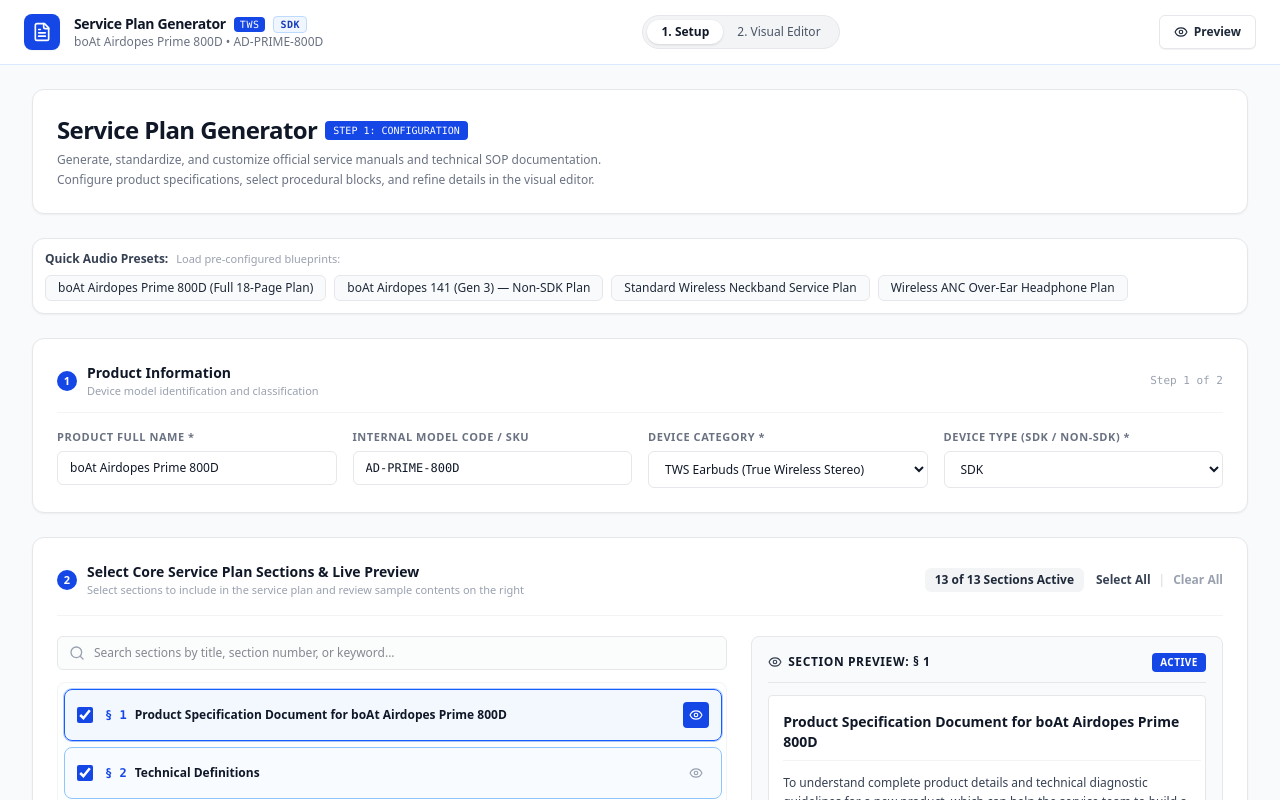
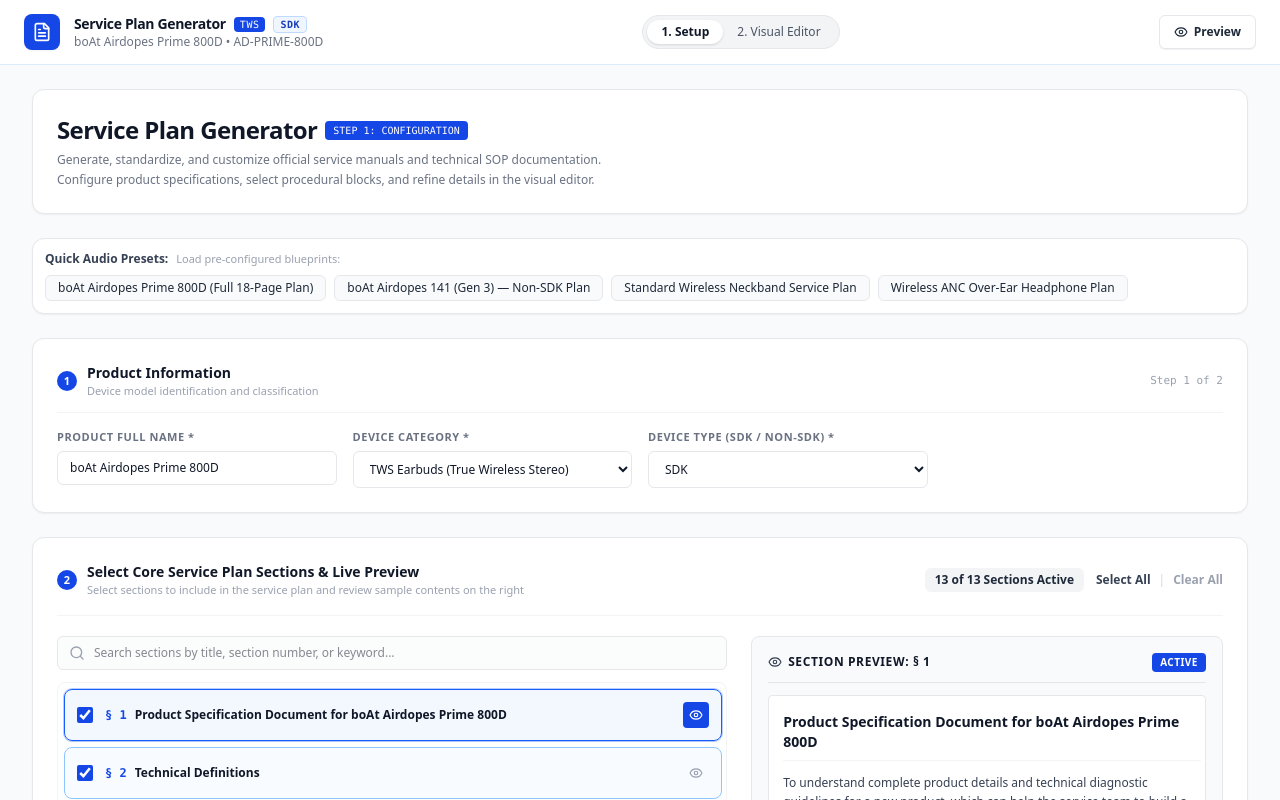
Before and after one commit to ashokthaniyath/ServiceplanGenerator, a React (Vite) app: page / in a window 1280 px wide. Shown: the top 800 px of the page. Built offline with nearby package versions, Linux system fonts and the light colour scheme.

Commit message:
Remove Internal Model Code / SKU field from setup screen

```diff
--- a/src/components/Screen1Setup.tsx
+++ b/src/components/Screen1Setup.tsx
@@ -176,20 +176,6 @@
                 onChange={e => setDocument(prev => ({ ...prev, productName: e.target.value }))}
                 placeholder="e.g. boAt Airdopes Prime 800D"
                 className="w-full px-3 py-2 text-xs font-medium rounded-md border border-gray-200 bg-white text-gray-900 focus:border-black focus:ring-1 focus:ring-black outline-none transition-colors"
-              />
-            </div>
-
-            {/* SKU / Model Code */}
-            <div>
-              <label className="block text-[11px] font-bold text-gray-500 uppercase tracking-wider mb-1.5">
-                Internal Model Code / SKU
-              </label>
-              <input
-                type="text"
-                value={document.modelCode}
-                onChange={e => setDocument(prev => ({ ...prev, modelCode: e.target.value }))}
-                placeholder="e.g. AD-PRIME-800D"
-                className="w-full px-3 py-2 text-xs rounded-md border border-gray-200 bg-white text-gray-900 focus:border-black focus:ring-1 focus:ring-black outline-none font-mono transition-colors"
               />
             </div>
 
```
